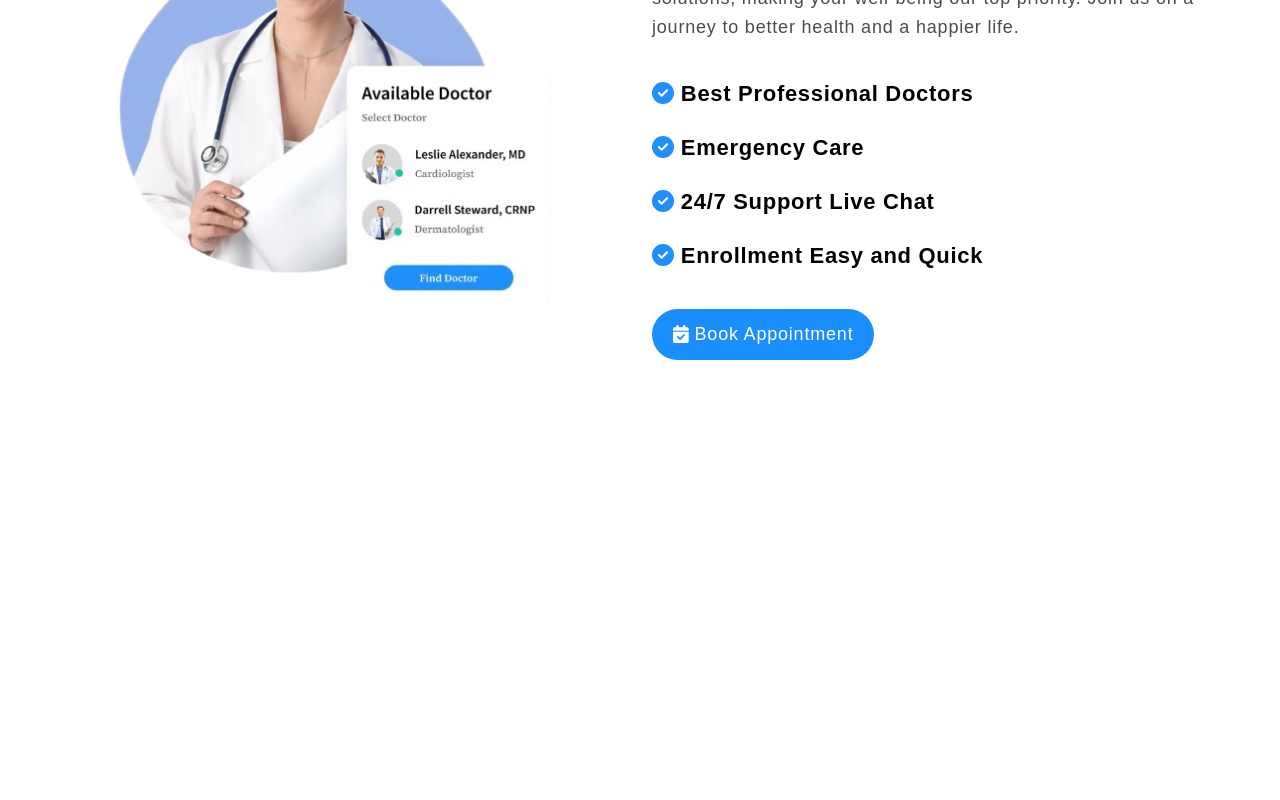
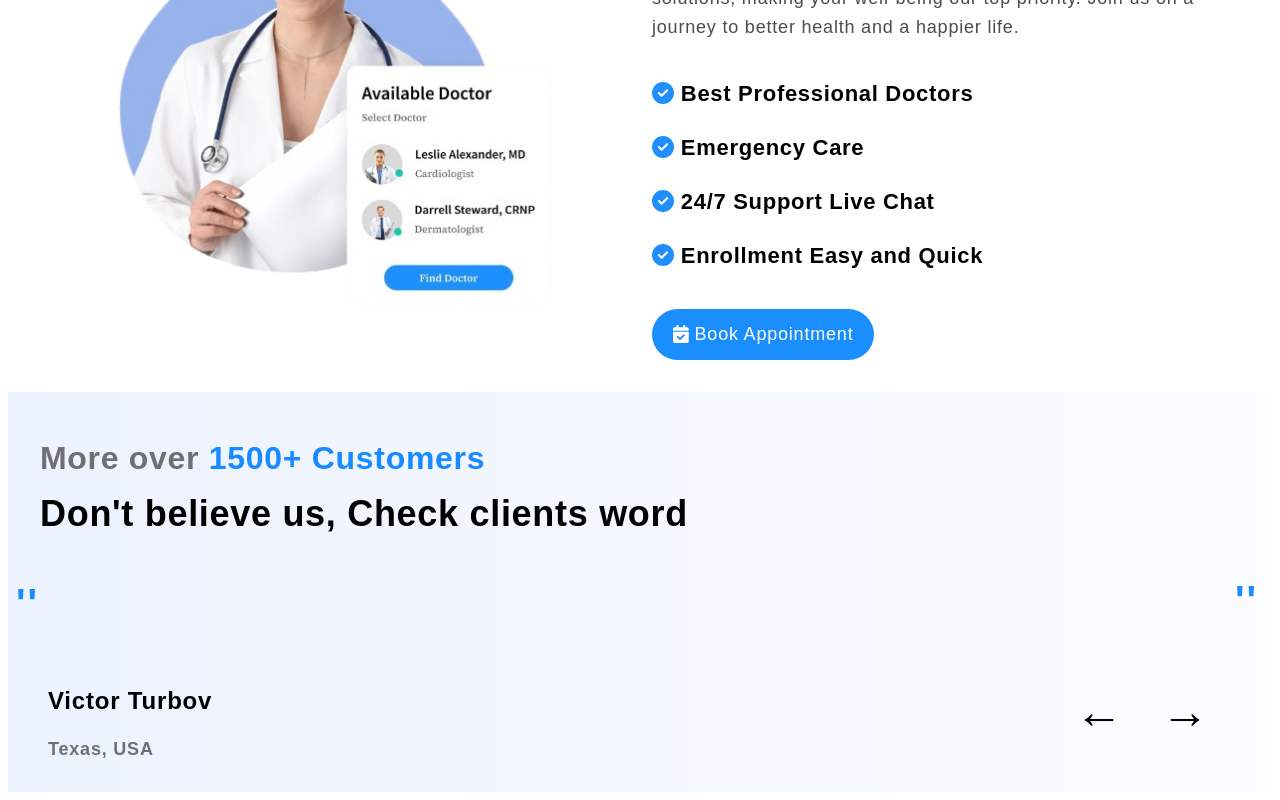
Before and after one commit to KoropeczEgor/Health, a React (Create React App) app: page / in a window 1280 px wide. Shown: the part 2505-3305 px from the top of the page. Before the commit the page ends 2905 px from the top, so only its background shows below. Built offline with nearby package versions, Linux system fonts and the light colour scheme.

Commit message:
Merge pull request#10 create reviews

```diff
--- a/src/components/SolutionStep/index.js
+++ b/src/components/SolutionStep/index.js
@@ -1,2 +1,2 @@
-import SolutionStep from "./SolutionStep";
+import SolutionStep from "./solutionStep";
 export default SolutionStep;
--- a/src/components/about/about.jsx
+++ b/src/components/about/about.jsx
@@ -1,6 +1,6 @@
 import React from "react";
 import Doctor from "../../assets/doctor/doctorGroup.png";
-import SolutionStep from "../SolutionStep";
+import SolutionStep from "../solutionStep";
 
 import "./about-styled.css";
 
--- a/src/components/about/index.js
+++ b/src/components/about/index.js
@@ -0,0 +1,3 @@
+import About from "./about";
+
+export default About;
--- /dev/null
+++ b/src/components/reviews/index.js
@@ -0,0 +1,3 @@
+import Reviews from "./reviews";
+
+export default Reviews;
--- /dev/null
+++ b/src/components/reviews/reviews-styled.css
@@ -0,0 +1,126 @@
+.review-section {
+  padding: 32px;
+  display: flex;
+  justify-content: center;
+  align-items: center;
+  gap: 24px;
+  background: linear-gradient(to right, #ecf2ff, #fbfcff);
+}
+/* Text */
+.rw-text-content {
+  width: 100%;
+}
+.rw-text-title {
+  margin: 16px 0;
+  color: #6f7074;
+  font-family: "Rubik", sans-serif;
+  font-size: 32px;
+  font-weight: bold;
+  letter-spacing: 0.7px;
+}
+.rw-text-num {
+  color: #178bff;
+}
+.rw-text-desc {
+  margin: 16px 0;
+  color: black;
+  font-family: "Rubik", sans-serif;
+  font-size: 36px;
+  font-weight: bold;
+  letter-spacing: 0.7px;
+  line-height: 2.6rem;
+}
+.rw-text-format {
+  margin: 64px 0;
+  display: flex;
+  justify-content: flex-start;
+  align-items: center;
+  position: relative;
+}
+.rw-text-quote1 {
+  position: absolute;
+  top: -18px;
+  left: -24px;
+  color: #178bff;
+  font-family: "Poppins", sans-serif;
+  font-size: 40px;
+  font-weight: bold;
+  letter-spacing: 2px;
+}
+.rw-text-quote2 {
+  position: absolute;
+  right: -18px;
+  bottom: -24px;
+  color: #178bff;
+  font-family: "Poppins", sans-serif;
+  font-size: 40px;
+  font-weight: bold;
+  letter-spacing: 2px;
+}
+.rw-review {
+  display: block;
+  margin: 0 0 0 8px;
+  color: black;
+  font-family: "Rubik", sans-serif;
+  font-size: 24px;
+  letter-spacing: 0.7px;
+  line-height: 2.2rem;
+}
+.rw-authors {
+  margin: 0 0 0 8px;
+  display: flex;
+  flex-wrap: wrap;
+  justify-content: space-between;
+  align-items: center;
+}
+.rw-reviewer-name {
+  font-family: "Poppins", sans-serif;
+  font-size: 24px;
+  font-weight: bold;
+  letter-spacing: 0.8px;
+}
+.rw-reviewer-place {
+  margin: 6px 0 0 0;
+  color: #6f7074;
+  font-family: "Rubik", sans-serif;
+  font-size: 18px;
+  font-weight: bold;
+  letter-spacing: 0.8px;
+}
+/* Buttons */
+.rw-next-btn {
+  margin: 0 24px 0 0;
+  color: black;
+  border: 1px solid transparent;
+  background-color: transparent;
+  outline: transparent;
+  font-size: 48px;
+  cursor: pointer;
+}
+.rw-next-btn:hover {
+  color: #178bff;
+}
+/* Responsive */
+@media screen and (max-width: 700px) {
+  .review-section {
+    letter-spacing: 0.8px;
+  }
+  .rw-text-title {
+    font-size: 22px;
+  }
+  .rw-text-desc {
+    font-size: 28px;
+  }
+  .rw-review {
+    font-size: 22px;
+    letter-spacing: 0.7px;
+    line-height: 1.8rem;
+  }
+  .rw-reviewer-name {
+    font-size: 20px;
+  }
+  .rw-next-btn {
+    margin: 0 16px 0 0;
+    font-size: 40px;
+  }
+}
--- /dev/null
+++ b/src/components/reviews/reviews.jsx
@@ -0,0 +1,74 @@
+import React from "react";
+import { useState } from "react";
+import { CustomerReviews } from "../../scripts/reviews";
+
+import "./reviews-styled.css";
+
+const Reviews = () => {
+  let rMessage, rName, rLocation;
+  const reviewsLength = CustomerReviews.length - 1;
+  const [review, setReview] = useState(0);
+
+  const backBtnClick = () => {
+    setReview(review <= 0 ? reviewsLength : review - 1);
+    handleReviewsUpdation();
+  };
+
+  const frontBtnClick = () => {
+    setReview(review >= reviewsLength ? 0 : review + 1);
+    handleReviewsUpdation();
+  };
+
+  const handleReviewsUpdation = () => {
+    const reviewMessage = CustomerReviews[review];
+    rName = reviewMessage.name;
+    rLocation = reviewMessage.location;
+    rMessage = reviewMessage.rMessage;
+  };
+
+  handleReviewsUpdation();
+
+  return (
+    <div className="review-section" id="reviews">
+      <div className="rw-text-content">
+        <p className="rw-text-title">
+          More over <span className="rw-text-num">1500+ Customers</span>
+        </p>
+
+        <p className="rw-text-desc">Don't believe us, Check clients word</p>
+
+        <p className="rw-text-format">
+          <span className="rw-text-quote1">''</span>
+          <span className="rw-review">{rMessage}</span>
+          <span className="rw-text-quote2">''</span>
+        </p>
+
+        <div className="rw-authors">
+          <div className="rw-names">
+            <p className="rw-reviewer-name">{rName}</p>
+            <p className="rw-reviewer-place">{rLocation}</p>
+          </div>
+
+          <div className="rw-btns">
+            <button
+              className="rw-next-btn"
+              type="button"
+              onClick={backBtnClick}
+            >
+              ←
+            </button>
+            <button
+              className="rw-next-btn"
+              type="button"
+              onClick={frontBtnClick}
+            >
+              →
+            </button>
+          </div>
+        </div>
+      </div>
+    </div>
+  );
+};
+
+export default Reviews;
--- a/src/pages/home.jsx
+++ b/src/pages/home.jsx
@@ -4,6 +4,7 @@ import Hero from "../components/hero";
 import Info from "../components/info/info";
 import About from "../components/about/about";
 import BookAppointment from "../components/bookAppointment";
+import Reviews from "../components/reviews";
 
 const Home = () => {
   return (
@@ -13,6 +14,7 @@ const Home = () => {
       <Info />
       <About />
       <BookAppointment />
+      <Reviews />
     </div>
   );
 };
--- /dev/null
+++ b/src/scripts/reviews.js
@@ -0,0 +1,62 @@
+export const CustomerReviews = [
+  {
+    name: "Victor Turbov",
+    location: "Texas, USA",
+    message:
+      "Health Plus transformed my healthcare experience! The online consultations were so convenient, and the doctors were knowledgeable and caring.",
+  },
+  {
+    name: "Tiguan Turbov",
+    location: "Texas, USA",
+    message:
+      "Health Plus transformed my healthcare experience! The online consultations were so convenient, and the doctors were knowledgeable and caring.",
+  },
+  {
+    name: "Tomas Turbov",
+    location: "Texas, USA",
+    message:
+      "Health Plus transformed my healthcare experience! The online consultations were so convenient, and the doctors were knowledgeable and caring.",
+  },
+  {
+    name: "Tort Turbov",
+    location: "Texas, USA",
+    message:
+      "Health Plus transformed my healthcare experience! The online consultations were so convenient, and the doctors were knowledgeable and caring.",
+  },
+  {
+    name: "Violeta Turbov",
+    location: "Texas, USA",
+    message:
+      "Health Plus transformed my healthcare experience! The online consultations were so convenient, and the doctors were knowledgeable and caring.",
+  },
+  {
+    name: "Ritherd Turbov",
+    location: "Texas, USA",
+    message:
+      "Health Plus transformed my healthcare experience! The online consultations were so convenient, and the doctors were knowledgeable and caring.",
+  },
+  {
+    name: "Leonid Turbov",
+    location: "Texas, USA",
+    message:
+      "Health Plus transformed my healthcare experience! The online consultations were so convenient, and the doctors were knowledgeable and caring.",
+  },
+  {
+    name: "Max Turbov",
+    location: "Texas, USA",
+    message:
+      "Health Plus transformed my healthcare experience! The online consultations were so convenient, and the doctors were knowledgeable and caring.",
+  },
+  {
+    name: "Timur Turbov",
+    location: "Texas, USA",
+    message:
+      "Health Plus transformed my healthcare experience! The online consultations were so convenient, and the doctors were knowledgeable and caring.",
+  },
+  {
+    name: "Taras Turbov",
+    location: "Texas, USA",
+    message:
+      "Health Plus transformed my healthcare experience! The online consultations were so convenient, and the doctors were knowledgeable and caring.",
+  },
+];
```
